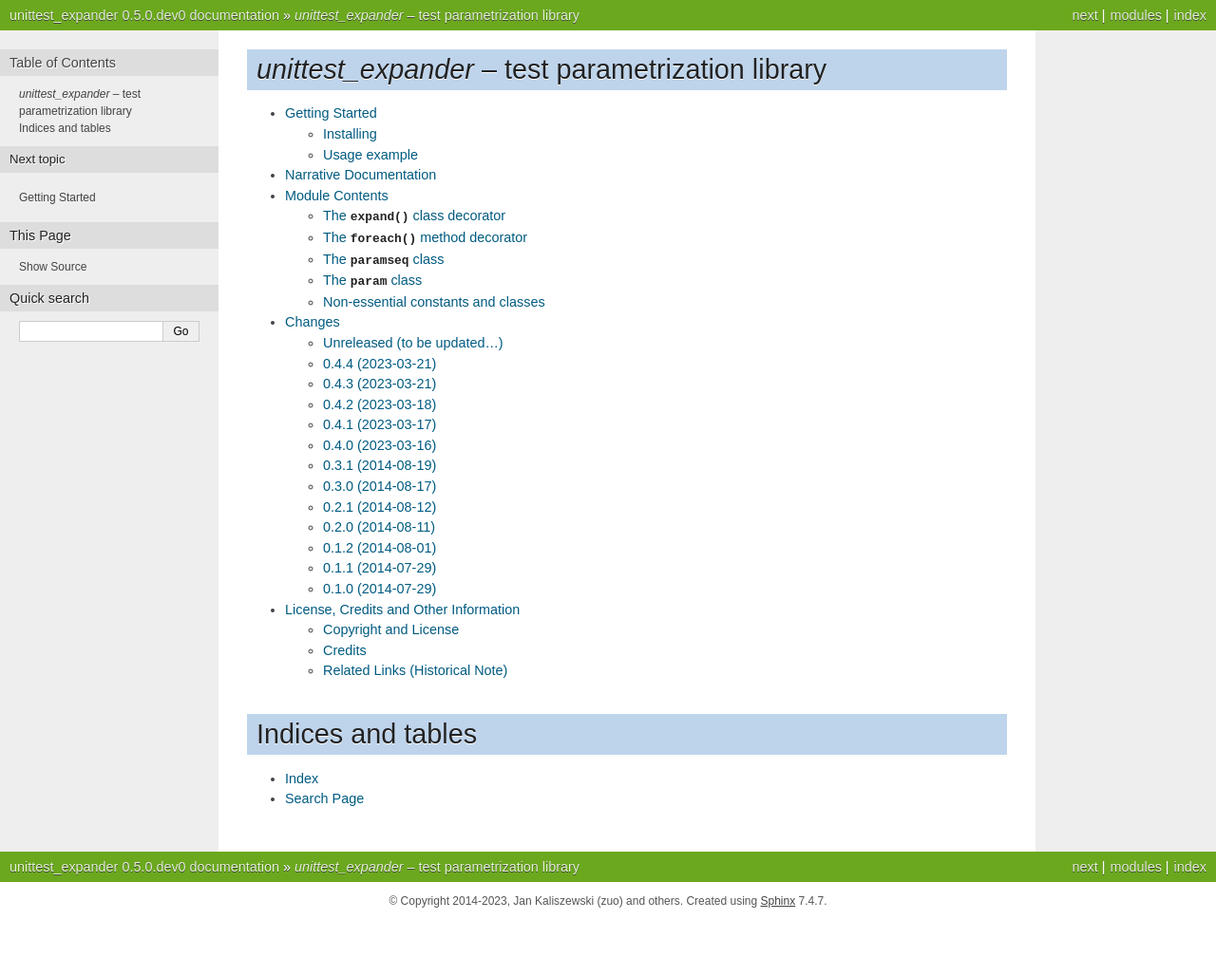
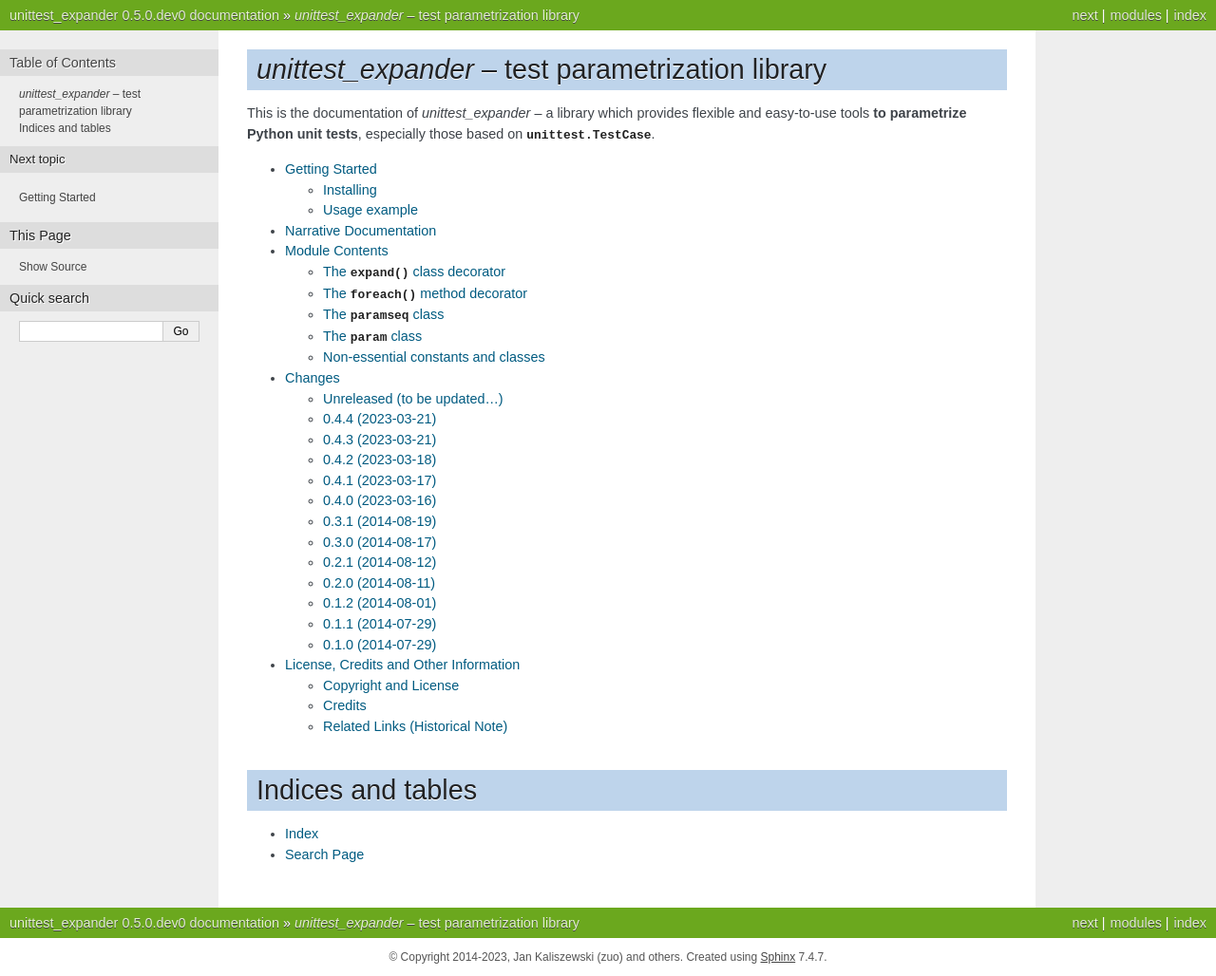
Before and after one commit to zuo/unittest_expander, a Sphinx documentation site: the page built from docs/index.rst, in a window 1280 px wide. Shown: the whole page at 95% size. Built offline with Sphinx 7.4.7, drawn with Linux system fonts in a browser that asks for light colours; before the commit the page ends 969 px from its top, so only the background shows below that.

Commit message:
Docs: yet other minor improvements

```diff
--- a/docs/index.rst
+++ b/docs/index.rst
@@ -1,5 +1,9 @@
 *unittest_expander* -- test parametrization library
 ===================================================
+
+This is the documentation of *unittest_expander* -- a library which
+provides flexible and easy-to-use tools **to parametrize Python unit
+tests**, especially those based on :class:`unittest.TestCase`.
 
 .. toctree::
    :maxdepth: 2
--- a/docs/reference.rst
+++ b/docs/reference.rst
@@ -46,7 +46,7 @@ The :func:`foreach` method decorator
    *test class* owning the method -- to generate actual *parametrized
    test methods*).
 
-   To learn what arguments need to be passed to the :func:`foreach`
+   To learn more about arguments which are passed to the :func:`foreach`
    call, see the description of :class:`paramseq` (note that the call
    signatures of :func:`foreach` and the :class:`paramseq`'s constructor
    are the same).
```
